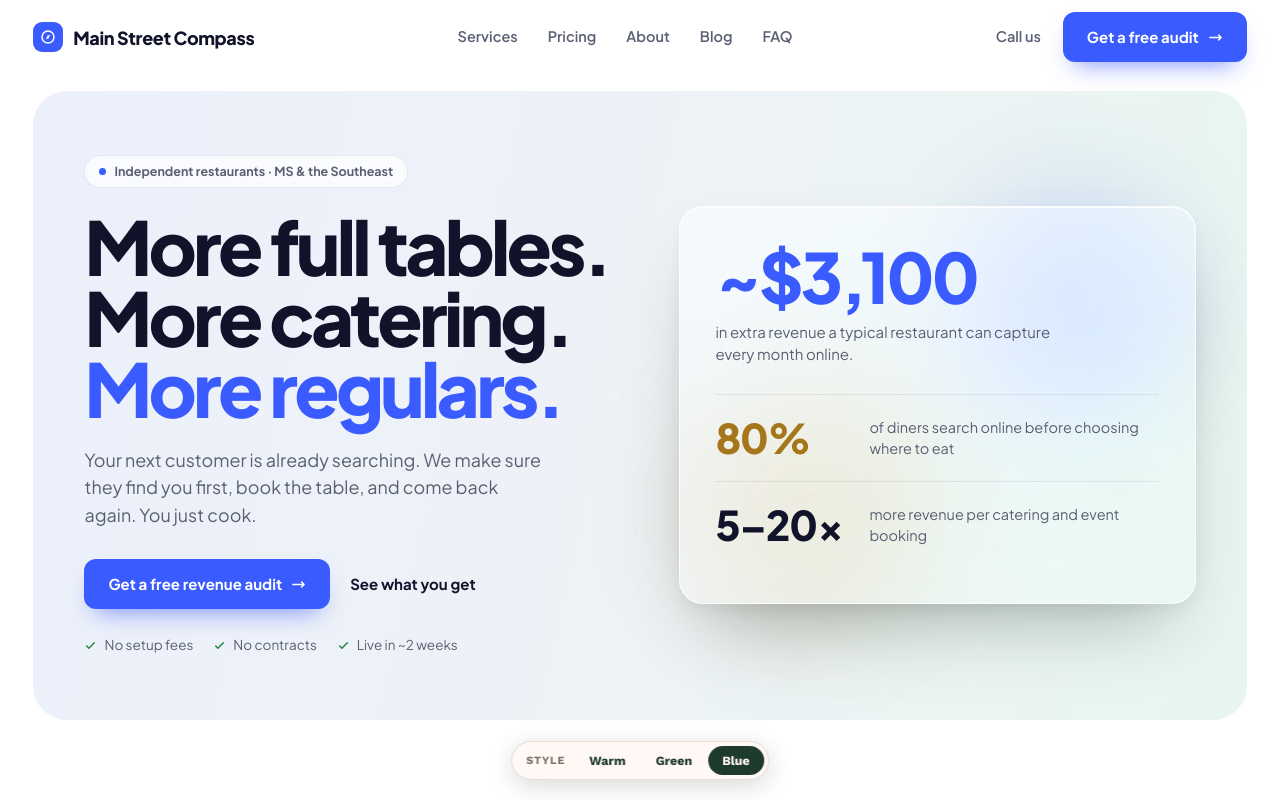
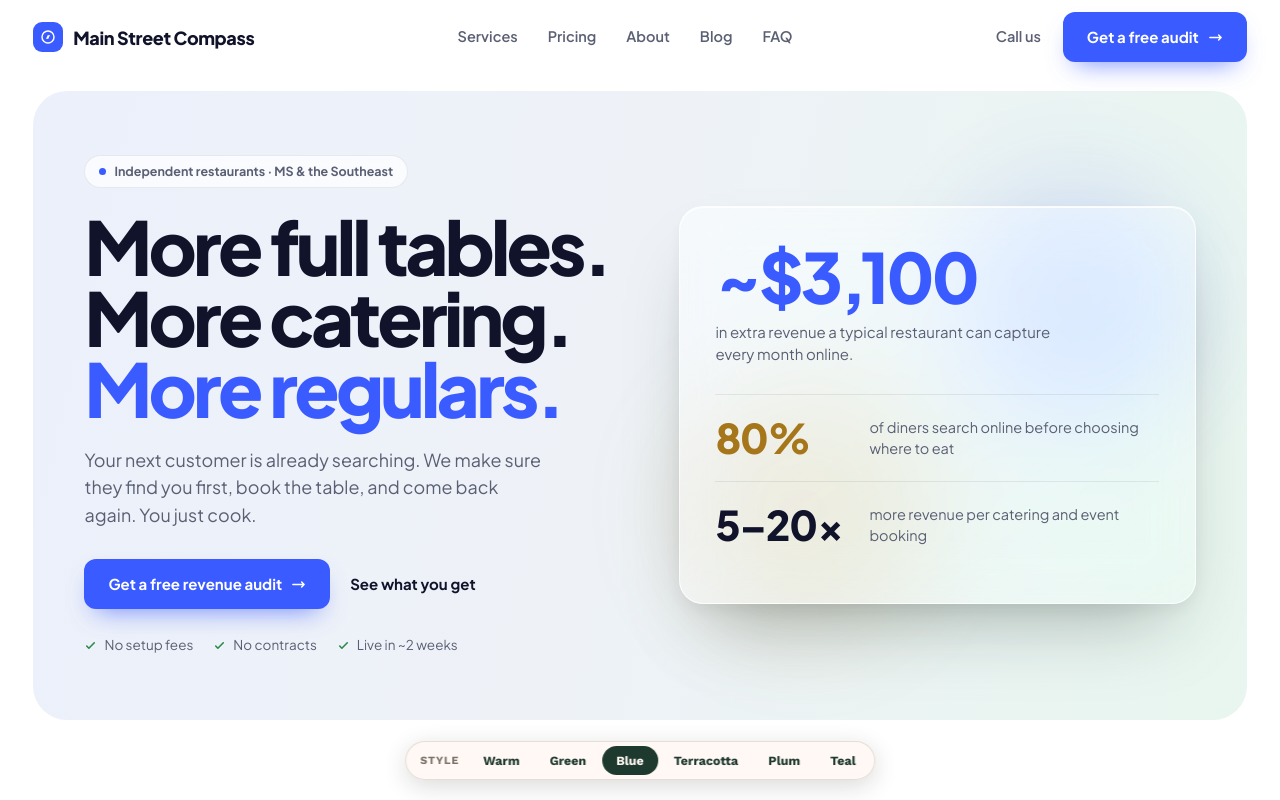
Before and after one commit to MainStreetGrowth/mainstreetgrowth, a Next.js app: page /blue in a window 1280 px wide. Shown: the top 800 px of the page. Built offline with nearby package versions, Linux system fonts and the light colour scheme.

Commit message:
Add three new accent variants to try: terracotta, plum, teal (routes + toggle)

```diff
--- a/app/_components/KukieVariant.tsx
+++ b/app/_components/KukieVariant.tsx
@@ -7,7 +7,7 @@ import { useEffect, useRef } from "react";
    CSS custom properties so both variants share everything else.
    ──────────────────────────────────────────────────────────────── */
 
-type Variant = "green" | "blue";
+type Variant = "green" | "blue" | "terracotta" | "plum" | "teal";
 
 const PALETTES: Record<Variant, React.CSSProperties> = {
   green: {
@@ -77,6 +77,108 @@ const PALETTES: Record<Variant, React.CSSProperties> = {
       "linear-gradient(168deg, #edf0fb 0%, #f4f7fd 44%, #ffffff 100%)",
     "--hero-bg": "linear-gradient(103deg, #ecf0fb 0%, #eef2f7 48%, #e8f6ef 100%)",
     "--cta-bg": "linear-gradient(103deg, #ecf0fb 0%, #eef2f7 50%, #e8f6ef 100%)",
+  } as React.CSSProperties,
+  terracotta: {
+    ["--accent" as string]: "#bf5522",
+    "--accent-dark": "#a2461a",
+    "--accent-glow": "rgba(191,85,34,.6)",
+    "--ink": "#241c17",
+    "--body": "rgba(36,28,23,0.6)",
+    "--faint": "rgba(36,28,23,0.42)",
+    "--line": "rgba(36,28,23,0.09)",
+    "--line-soft": "rgba(36,28,23,0.05)",
+    "--page": "#fbf9f5",
+    "--mock": "#f5f2ec",
+    "--star": "#e0913f",
+    "--win-bg": "#f8e3d6",
+    "--win-border": "#eecbb4",
+    "--photo": "linear-gradient(135deg,#e7ded2,#e9dbc9)",
+    "--dark":
+      "radial-gradient(1500px 950px at 50% 54%, rgba(191,85,34,.16), transparent 60%)," +
+      "radial-gradient(1200px 640px at 50% -4%, rgba(224,150,90,.10), transparent 58%)," +
+      "radial-gradient(1700px 1100px at 50% 122%, rgba(0,0,0,.55), transparent 55%)," +
+      "linear-gradient(180deg,#22110a 0%, #150904 100%)",
+    "--dark-card3": "rgba(191,85,34,.18)",
+    "--accent-bright": "#f0946a",
+    "--p-blue-bg": "#f7ddce", "--p-blue-fg": "#9a3f18",
+    "--p-green-bg": "#e4f0e2", "--p-green-fg": "#2f7a3a",
+    "--p-amber-bg": "#fbe7d3", "--p-amber-fg": "#9c5220",
+    "--p-purple-bg": "#efe7fb", "--p-purple-fg": "#6b4bbd",
+    "--p-pink-bg": "#fce6ef", "--p-pink-fg": "#b83f77",
+    "--wash":
+      "radial-gradient(1400px 620px at 20% 0%, rgba(191,85,34,.13), transparent 60%)," +
+      "radial-gradient(1300px 640px at 96% 4%, rgba(224,175,110,.15), transparent 60%)," +
+      "linear-gradient(168deg, #f7ebe1 0%, #faf2e8 44%, #ffffff 100%)",
+    "--hero-bg": "linear-gradient(103deg, #f6e6d9 0%, #f5ede3 48%, #efe2d1 100%)",
+    "--cta-bg": "linear-gradient(103deg, #f6e6d9 0%, #f5ede3 50%, #efe2d1 100%)",
+  } as React.CSSProperties,
+  plum: {
+    ["--accent" as string]: "#8a2f5d",
+    "--accent-dark": "#732650",
+    "--accent-glow": "rgba(138,47,93,.6)",
+    "--ink": "#241c17",
+    "--body": "rgba(36,28,23,0.6)",
+    "--faint": "rgba(36,28,23,0.42)",
+    "--line": "rgba(36,28,23,0.09)",
+    "--line-soft": "rgba(36,28,23,0.05)",
+    "--page": "#fbf9f6",
+    "--mock": "#f5f1ee",
+    "--star": "#e0913f",
+    "--win-bg": "#f3dfe9",
+    "--win-border": "#e6c2d5",
+    "--photo": "linear-gradient(135deg,#e7d6df,#e9dbc9)",
+    "--dark":
+      "radial-gradient(1500px 950px at 50% 54%, rgba(138,47,93,.18), transparent 60%)," +
+      "radial-gradient(1200px 640px at 50% -4%, rgba(190,80,130,.10), transparent 58%)," +
+      "radial-gradient(1700px 1100px at 50% 122%, rgba(0,0,0,.55), transparent 55%)," +
+      "linear-gradient(180deg,#1e0e18 0%, #120810 100%)",
+    "--dark-card3": "rgba(138,47,93,.20)",
+    "--accent-bright": "#d072a4",
+    "--p-blue-bg": "#f3dde9", "--p-blue-fg": "#7a2851",
+    "--p-green-bg": "#e4f0e2", "--p-green-fg": "#2f7a3a",
+    "--p-amber-bg": "#fbe7d3", "--p-amber-fg": "#9c5220",
+    "--p-purple-bg": "#efe7fb", "--p-purple-fg": "#6b4bbd",
+    "--p-pink-bg": "#fce6ef", "--p-pink-fg": "#b83f77",
+    "--wash":
+      "radial-gradient(1400px 620px at 20% 0%, rgba(138,47,93,.12), transparent 60%)," +
+      "radial-gradient(1300px 640px at 96% 4%, rgba(224,150,120,.13), transparent 60%)," +
+      "linear-gradient(168deg, #f6e7ee 0%, #faf0ee 44%, #ffffff 100%)",
+    "--hero-bg": "linear-gradient(103deg, #f2e2ea 0%, #f4ece7 48%, #f0e0d6 100%)",
+    "--cta-bg": "linear-gradient(103deg, #f2e2ea 0%, #f4ece7 50%, #f0e0d6 100%)",
+  } as React.CSSProperties,
+  teal: {
+    ["--accent" as string]: "#0e7d80",
+    "--accent-dark": "#0b6467",
+    "--accent-glow": "rgba(14,125,128,.55)",
+    "--ink": "#182320",
+    "--body": "rgba(24,35,32,0.6)",
+    "--faint": "rgba(24,35,32,0.42)",
+    "--line": "rgba(24,35,32,0.09)",
+    "--line-soft": "rgba(24,35,32,0.05)",
+    "--page": "#f8faf7",
+    "--mock": "#eef3ef",
+    "--star": "#e0913f",
+    "--win-bg": "#dcefef",
+    "--win-border": "#b6dede",
+    "--photo": "linear-gradient(135deg,#d5e6e3,#e9dbc9)",
+    "--dark":
+      "radial-gradient(1500px 950px at 50% 54%, rgba(14,125,128,.18), transparent 60%)," +
+      "radial-gradient(1200px 640px at 50% -4%, rgba(40,150,150,.10), transparent 58%)," +
+      "radial-gradient(1700px 1100px at 50% 122%, rgba(0,0,0,.55), transparent 55%)," +
+      "linear-gradient(180deg,#08201f 0%, #041413 100%)",
+    "--dark-card3": "rgba(14,125,128,.18)",
+    "--accent-bright": "#4fc3c4",
+    "--p-blue-bg": "#d5edee", "--p-blue-fg": "#0b5c5e",
+    "--p-green-bg": "#e4f0e2", "--p-green-fg": "#2f7a3a",
+    "--p-amber-bg": "#fbe7d3", "--p-amber-fg": "#9c5220",
+    "--p-purple-bg": "#efe7fb", "--p-purple-fg": "#6b4bbd",
+    "--p-pink-bg": "#fce6ef", "--p-pink-fg": "#b83f77",
+    "--wash":
+      "radial-gradient(1400px 620px at 20% 0%, rgba(14,125,128,.12), transparent 60%)," +
+      "radial-gradient(1300px 640px at 96% 4%, rgba(223,170,110,.13), transparent 60%)," +
+      "linear-gradient(168deg, #e6f1f0 0%, #f2f5ee 44%, #ffffff 100%)",
+    "--hero-bg": "linear-gradient(103deg, #e2eeed 0%, #eef2ec 48%, #f3ece0 100%)",
+    "--cta-bg": "linear-gradient(103deg, #e2eeed 0%, #eef2ec 50%, #f3ece0 100%)",
   } as React.CSSProperties,
 };
 
--- a/app/_components/VariantToggle.tsx
+++ b/app/_components/VariantToggle.tsx
@@ -4,7 +4,7 @@ import { theme as T } from "../_lib/theme";
 
 /* Floating switch between the homepage variants:
    "/" (warm, main), "/light" (kukie-style green), "/blue" (kukie-style blue). */
-const ROUTES = ["/", "/light", "/blue"] as const;
+const ROUTES = ["/", "/light", "/blue", "/terracotta", "/plum", "/teal"] as const;
 
 export default function VariantToggle() {
   const pathname = usePathname();
@@ -44,9 +44,12 @@ export default function VariantToggle() {
         zIndex: 95,
         display: "flex",
         alignItems: "center",
+        justifyContent: "center",
+        flexWrap: "wrap",
+        maxWidth: "calc(100vw - 24px)",
         gap: 2,
         padding: 4,
-        borderRadius: 999,
+        borderRadius: 22,
         background: "rgba(255,248,244,0.94)",
         border: "1px solid rgba(34,26,17,0.12)",
         boxShadow: "0 6px 24px rgba(34,26,17,0.16)",
@@ -61,6 +64,9 @@ export default function VariantToggle() {
       {pill("/", "Warm")}
       {pill("/light", "Green")}
       {pill("/blue", "Blue")}
+      {pill("/terracotta", "Terracotta")}
+      {pill("/plum", "Plum")}
+      {pill("/teal", "Teal")}
     </div>
   );
 }
--- /dev/null
+++ b/app/plum/page.tsx
@@ -0,0 +1,5 @@
+import KukieVariant from "../_components/KukieVariant";
+
+export default function PlumVariantPage() {
+  return <KukieVariant variant="plum" />;
+}
--- /dev/null
+++ b/app/teal/page.tsx
@@ -0,0 +1,5 @@
+import KukieVariant from "../_components/KukieVariant";
+
+export default function TealVariantPage() {
+  return <KukieVariant variant="teal" />;
+}
--- /dev/null
+++ b/app/terracotta/page.tsx
@@ -0,0 +1,5 @@
+import KukieVariant from "../_components/KukieVariant";
+
+export default function TerracottaVariantPage() {
+  return <KukieVariant variant="terracotta" />;
+}
```
